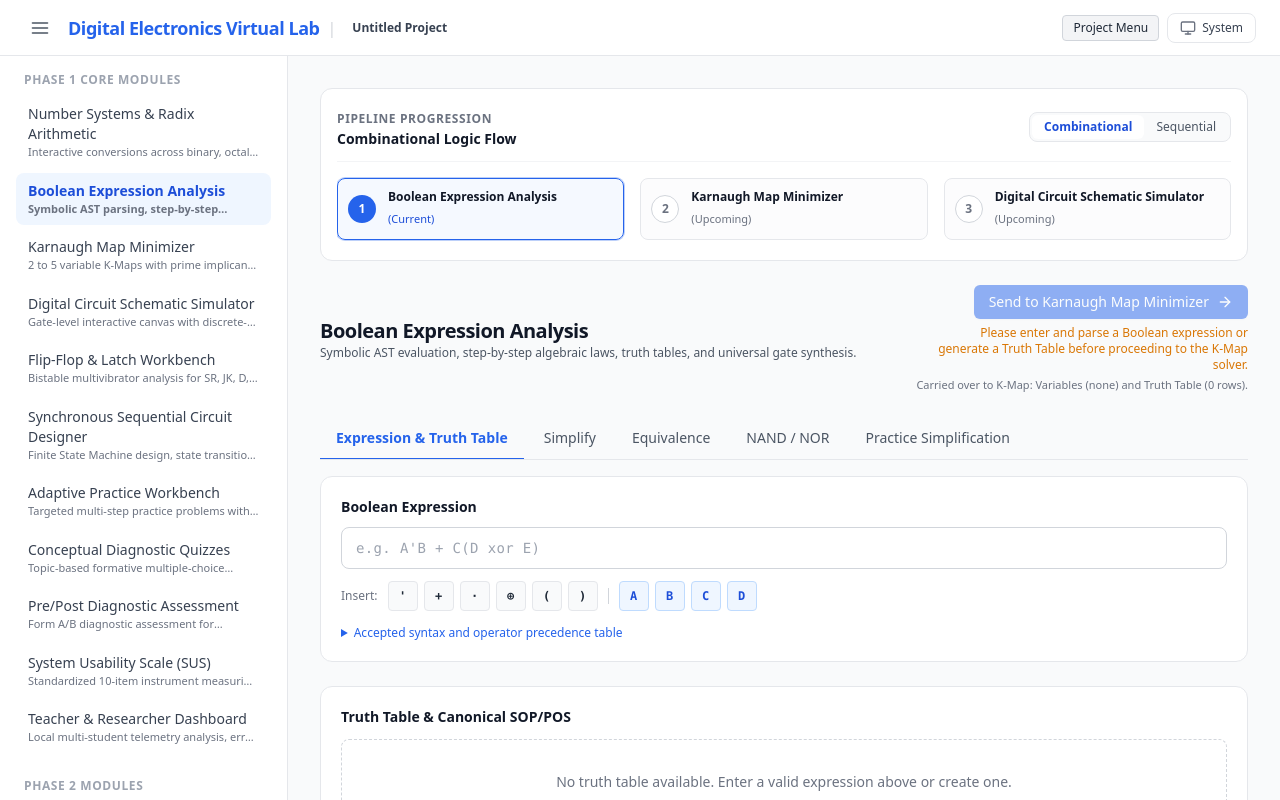
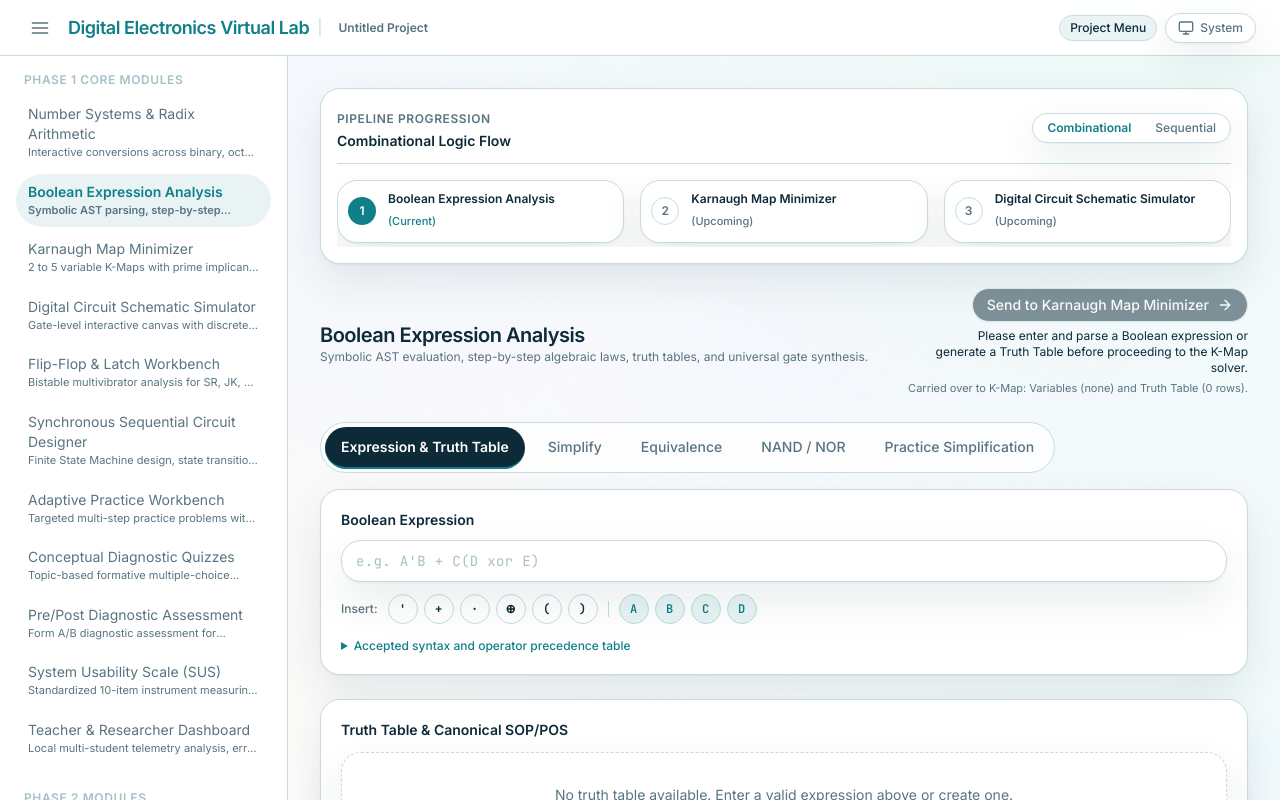
Before and after one commit to Radhika-Sabale/DEAM_CP, a React (Vite) app: page /#/boolean in a window 1280 px wide. Shown: the top 800 px of the page. Built offline with nearby package versions, Linux system fonts and the light colour scheme.

Commit message:
Stage 1: restyle application design system

```diff
--- a/package.json
+++ b/package.json
@@ -16,9 +16,12 @@
     "e2e:report": "playwright show-report",
     "docs:catalog": "vite-node scripts/generate-catalog-doc.ts",
     "docs:report": "vite-node scripts/collect-test-report.ts",
-    "docs:check": "vite-node scripts/check-catalog.ts"
+    "docs:check": "vite-node scripts/check-catalog.ts && vite-node scripts/check-links.ts"
   },
   "dependencies": {
+    "@fontsource/inter": "^5.3.0",
+    "@fontsource/jetbrains-mono": "^5.3.0",
+    "@fontsource/space-grotesk": "^5.3.0",
     "react": "^18.3.1",
     "react-dom": "^18.3.1",
     "zustand": "^4.5.5"
--- a/src/index.css
+++ b/src/index.css
@@ -4,17 +4,121 @@
 
 @layer base {
   :root {
-    color-scheme: light dark;
+    color-scheme: light;
+    --bg: #eaf4f4;
+    --ink: #0c2a38;
+    --muted: #587480;
+    --line: #c6dddf;
+    --teal: #0f7f8a;
+    --teal-2: #12a39a;
+    --green: #4a8f7c;
+    --red: #b5646f;
+    --amber: #b48a50;
+    --card: #ffffff;
+    --surface: rgba(255,255,255,.78);
+    --shadow: 0 1px 2px rgba(12,42,56,.05), 0 18px 44px rgba(12,42,56,.09);
+    --group-1: #6b93e6; --group-2: #9a89d4; --group-3: #4fa3b3;
+    --group-4: #c27c9f; --group-5: #7f92cc; --group-6: #b08ac4;
   }
 
-  body {
-    font-family: system-ui, -apple-system, BlinkMacSystemFont, 'Segoe UI', Roboto,
-      Oxygen, Ubuntu, Cantarell, 'Open Sans', 'Helvetica Neue', sans-serif;
-    @apply bg-white text-gray-900 antialiased dark:bg-gray-950 dark:text-gray-100;
+  :root.dark {
+    color-scheme: dark;
+    --bg: #0c202a;
+    --ink: #e5f1f2;
+    --muted: #a1bbc2;
+    --line: #294954;
+    --teal: #35b7be;
+    --teal-2: #45d0bc;
+    --green: #78b9a2;
+    --red: #df8d96;
+    --amber: #d2ae72;
+    --card: #142f3a;
+    --surface: rgba(20,47,58,.86);
+    --shadow: 0 1px 2px rgba(0,0,0,.18), 0 18px 44px rgba(0,0,0,.28);
   }
 
-  :focus-visible {
-    outline: 2px solid #2563eb;
-    outline-offset: 2px;
+  *, *::before, *::after { box-sizing: border-box; }
+  html { scroll-padding-top: 74px; scroll-behavior: smooth; }
+  body {
+    margin: 0;
+    min-width: 360px;
+    color: var(--ink);
+    background-color: var(--bg);
+    background-image:
+      radial-gradient(900px 600px at 92% -8%,rgba(40,200,170,.32),transparent),
+      radial-gradient(860px 600px at -10% 2%,rgba(70,140,255,.28),transparent),
+      radial-gradient(700px 520px at 58% 40%,rgba(150,120,255,.16),transparent),
+      radial-gradient(800px 560px at 6% 80%,rgba(255,170,120,.16),transparent),
+      radial-gradient(900px 600px at 100% 94%,rgba(60,200,230,.24),transparent),
+      linear-gradient(rgba(15,127,138,.12) 1px,transparent 1px),
+      linear-gradient(90deg,rgba(15,127,138,.12) 1px,transparent 1px),
+      linear-gradient(rgba(15,127,138,.055) 1px,transparent 1px),
+      linear-gradient(90deg,rgba(15,127,138,.055) 1px,transparent 1px);
+    background-size: 100% 100%,100% 100%,100% 100%,100% 100%,100% 100%,120px 120px,120px 120px,24px 24px,24px 24px;
+    background-attachment: fixed;
+    font-family: Inter, ui-sans-serif, system-ui, sans-serif;
+    line-height: 1.6;
   }
+  h1,h2,h3,h4 { color: var(--ink); font-family: 'Space Grotesk', ui-sans-serif, system-ui, sans-serif; }
+  a { color: inherit; }
+  :focus-visible { outline: 2px solid var(--teal) !important; outline-offset: 3px !important; }
+  [hidden] { display: none !important; }
+  button, input, select, textarea { font: inherit; color: inherit; }
+  button { border-radius: 999px; transition: transform .2s, box-shadow .2s, background-color .2s, color .2s; }
+  button:not(:disabled):hover { transform: translateY(-1px); }
+  input,select,textarea { border-color: var(--line) !important; border-radius: 10px; background-color: var(--surface); }
+  table { color: var(--ink); font-family: 'JetBrains Mono', ui-monospace, monospace; }
+  th { position: sticky; top: 0; z-index: 1; background: var(--card); color: var(--muted); }
+  tbody tr:hover { background-color: rgba(15,127,138,.08); }
 }
+
+.app-shell { color: var(--ink); background: transparent; }
+.app-header { height: 66px; border-color: var(--line); background: var(--surface); }
+.brand-mark { width: 26px; height: 26px; border: 2px solid var(--teal); border-radius: 7px; background: linear-gradient(var(--teal),var(--teal)) center/2px 100% no-repeat,linear-gradient(var(--teal),var(--teal)) center/100% 2px no-repeat; }
+.app-shell aside { border-color: var(--line) !important; background: var(--surface) !important; backdrop-filter: blur(14px); }
+.app-shell aside nav button { border-radius: 999px !important; padding: 9px 14px; }
+.app-shell aside nav button[aria-current="page"] { color: var(--ink) !important; background: rgba(15,127,138,.12) !important; }
+.app-shell aside nav button[aria-current="page"] span { color: inherit !important; }
+.app-shell main { background: transparent; }
+button { border-radius: 999px !important; }
+[role="tablist"] { display: inline-flex !important; width: max-content; max-width: 100%; overflow-x: auto; scrollbar-width: none; }
+[role="tablist"]::-webkit-scrollbar { display: none; }
+[role="tab"] { border-radius: 999px !important; white-space: nowrap; }
+[role="tab"][aria-selected="true"] { background: var(--ink) !important; color: #fff !important; }
+button[class*="bg-blue-600"], button[class*="bg-blue-700"], a[class*="bg-blue-700"] { background: var(--ink) !important; color: #fff !important; }
+.text-gray-900,.text-gray-800 { color: var(--ink) !important; }
+.text-gray-700,.text-gray-600,.text-gray-500 { color: var(--muted) !important; }
+.border-gray-100,.border-gray-200,.border-gray-300 { border-color: var(--line) !important; }
+.bg-white { background-color: var(--card) !important; }
+.bg-gray-50 { background-color: var(--surface) !important; }
+.rounded-xl.border,.rounded-lg.border { border-radius: 20px !important; border-color: var(--line) !important; box-shadow: var(--shadow); }
+.rounded-md.border { border-color: var(--line) !important; }
+.text-blue-600,.text-blue-700,.text-indigo-600 { color: var(--teal) !important; }
+.bg-blue-50,.bg-indigo-50 { background-color: rgba(15,127,138,.09) !important; }
+.font-mono { font-family: 'JetBrains Mono', ui-monospace, monospace !important; }
+.font-bold,.font-semibold { font-family: Inter, ui-sans-serif, system-ui, sans-serif; }
+h1,h2,h3,h4 { font-family: 'Space Grotesk', ui-sans-serif, system-ui, sans-serif; }
+@media (prefers-reduced-motion: no-preference) {
+  button:not(:disabled):hover { transform: translateY(-2px); }
+}
+@media (max-width: 640px) {
+  .app-shell main { padding: 16px !important; }
+  .app-shell aside { max-width: min(18rem, 86vw); }
+}
+
+@layer components {
+  .surface-card, [data-window], .rounded-xl.border, .rounded-lg.border {
+    border-color: var(--line) !important;
+    background-color: var(--card);
+    border-radius: 20px;
+    box-shadow: var(--shadow);
+  }
+  .segmented, [role="tablist"] { display: inline-flex; gap: 3px; padding: 4px; border: 1px solid var(--line); border-radius: 999px; background: var(--surface); }
+  [role="tab"] { border-radius: 999px; }
+  [aria-selected="true"], [aria-pressed="true"] { background-color: var(--ink); color: #fff; }
+  .kmap-cell, [data-kmap-cell] { border-radius: 12px; font-family: 'JetBrains Mono', ui-monospace, monospace; }
+}
+
+@media (prefers-reduced-motion: reduce) {
+  *, *::before, *::after { scroll-behavior: auto !important; animation-duration: .01ms !important; animation-iteration-count: 1 !important; transition-duration: .01ms !important; }
+}
--- a/tailwind.config.ts
+++ b/tailwind.config.ts
@@ -7,7 +7,22 @@ const config: Config = {
   ],
   darkMode: 'class',
   theme: {
-    extend: {},
+    extend: {
+      colors: {
+        ink: 'var(--ink)', muted: 'var(--muted)', line: 'var(--line)', teal: 'var(--teal)',
+        'teal-2': 'var(--teal-2)', green: 'var(--green)', red: 'var(--red)', amber: 'var(--amber)',
+        card: 'var(--card)',
+        gray: { 50: '#f5fafa', 100: '#eaf4f4', 200: '#dcebec', 300: '#c6dddf', 400: '#a5c1c7', 500: '#587480', 600: '#45616d', 700: '#294954', 800: '#193844', 900: '#0c2a38', 950: '#081d26' },
+        blue: { 50: '#eaf4f4', 100: '#d8eeee', 200: '#b4dddd', 300: '#82c6ca', 400: '#4baeb5', 500: '#0f7f8a', 600: '#0f7f8a', 700: '#0d6974', 800: '#0c5661', 900: '#0c3c49', 950: '#092c37' },
+      },
+      fontFamily: {
+        sans: ['Inter', 'ui-sans-serif', 'system-ui', 'sans-serif'],
+        heading: ['Space Grotesk', 'ui-sans-serif', 'system-ui', 'sans-serif'],
+        mono: ['JetBrains Mono', 'ui-monospace', 'monospace'],
+      },
+      boxShadow: { panel: 'var(--shadow)' },
+      borderRadius: { panel: '20px' },
+    },
   },
   plugins: [],
 };
```
Also changed, not shown: src/main.tsx (+9 -0 lines), 1 other file (tests, documents, lock files or other folders).
